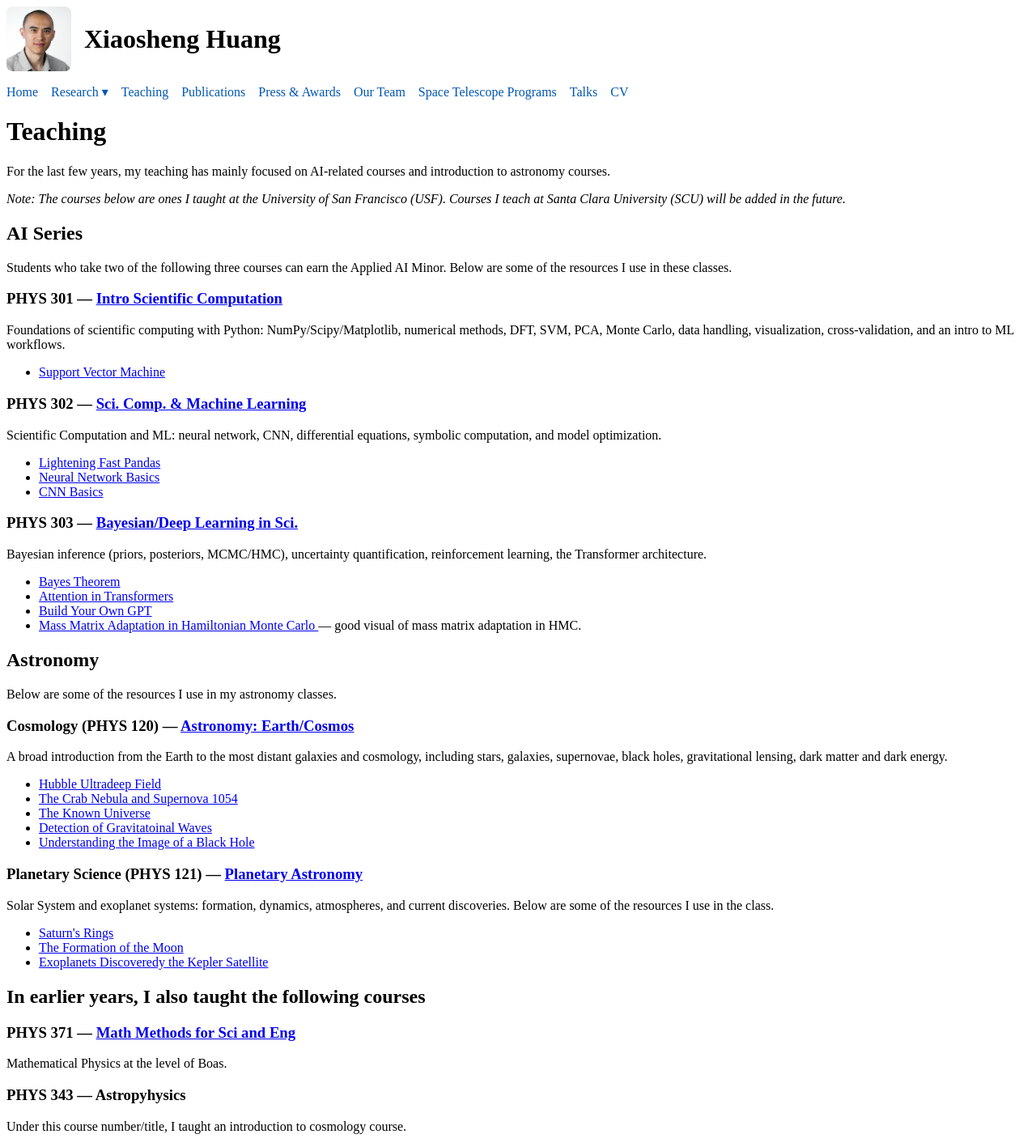
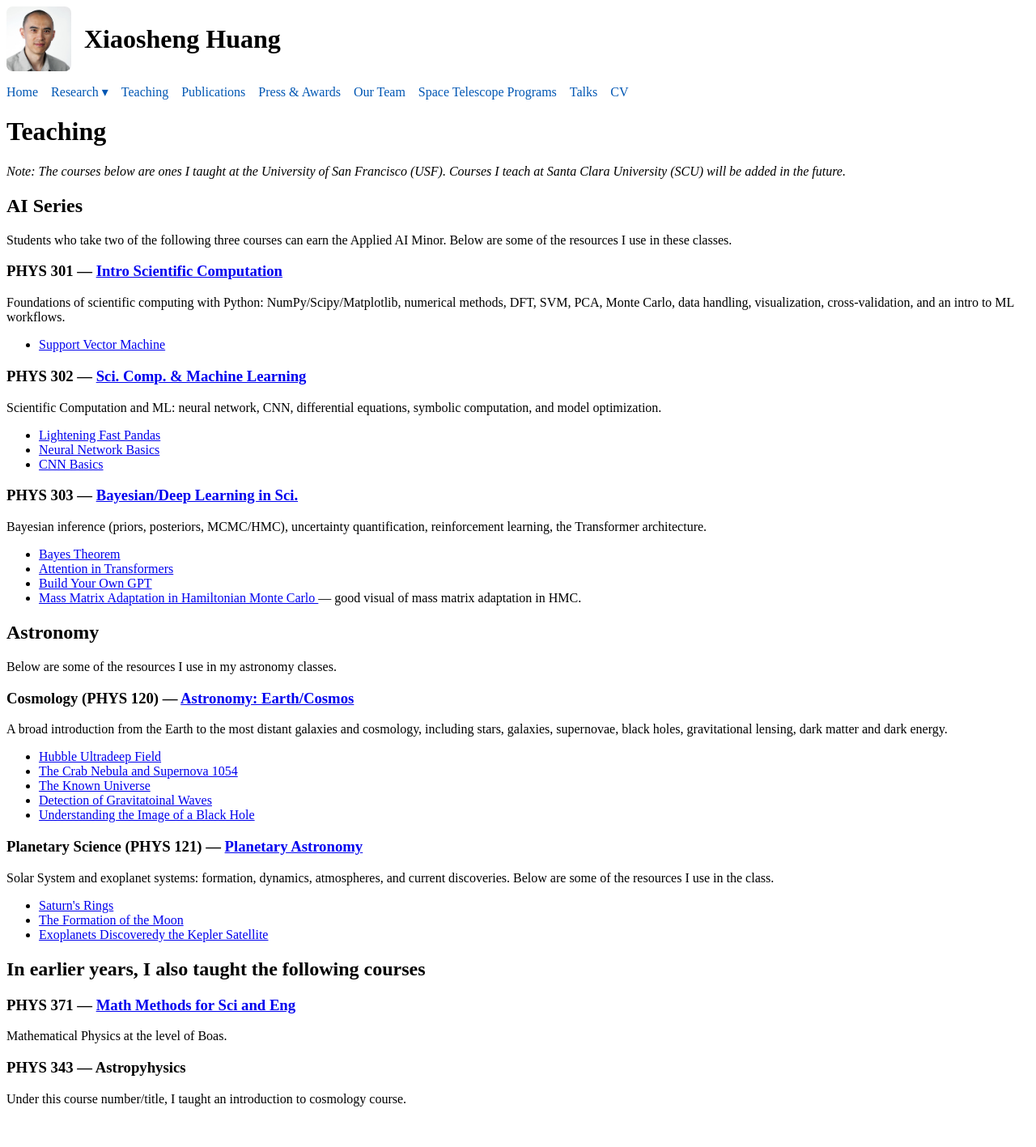
Before and after one commit to highredshift/highredshift.github.io, a Jekyll site: the page built from teaching.html, in a window 1280 px wide. Shown: the whole page at 81% size. Built offline with Jekyll 4.4.1, drawn with Linux system fonts in a browser that asks for light colours; after the commit the page ends 1383 px from its top, so only the background shows below that.

Commit message:
Drop the teaching intro paragraph
It described teaching in the present tense at USF, which no longer holds
after the move to Santa Clara.

Co-Authored-By: Claude Opus 5 (1M context) <noreply@anthropic.com>

```diff
--- a/teaching.html
+++ b/teaching.html
@@ -3,9 +3,6 @@ layout: default
 title: Research
 ---
   <h1>Teaching</h1>
-  <p>
-    For the last few years, my teaching has mainly focused on AI-related courses and introduction to astronomy courses.
-  </p>
   <p>
     <em>Note: The courses below are ones I taught at the University of San Francisco (USF).
     Courses I teach at Santa Clara University (SCU) will be added in the future.</em>
```
